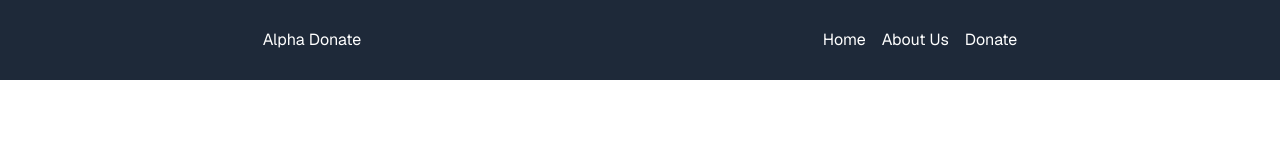
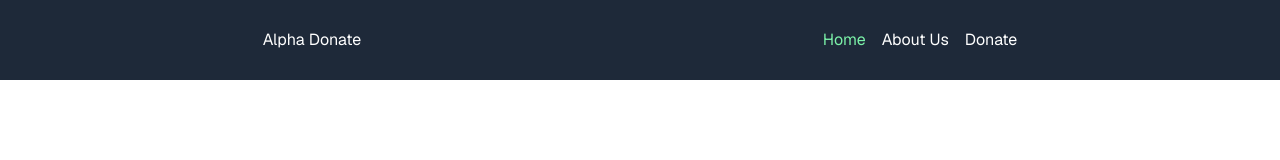
Before and after one commit to kumar-rinku0/donation-a, a Next.js app: page / in a window 1280 px wide. Shown: the top 160 px of the page. Built offline with nearby package versions, Linux system fonts and the light colour scheme.

Commit message:
navbar links pathname design created

```diff
--- a/components/navbar.tsx
+++ b/components/navbar.tsx
@@ -1,3 +1,7 @@
+"use client";
+
+import Link from "next/link";
+import { usePathname } from "next/navigation";
 import React from "react";
 
 const links = [
@@ -7,6 +11,7 @@ const links = [
 ];
 
 const Navbar = () => {
+  const pathname = usePathname();
   return (
     <div className="h-20 flex items-center justify-around px-8 bg-gray-800 text-white">
       <h1>Alpha Donate</h1>
@@ -14,7 +19,14 @@ const Navbar = () => {
         <ul className="flex space-x-4">
           {links.map((link) => (
             <li key={link.href}>
-              <a href={link.href}>{link.label}</a>
+              <Link
+                className={
+                  pathname === link.href ? "text-green-300" : "text-white"
+                }
+                href={link.href}
+              >
+                {link.label}
+              </Link>
             </li>
           ))}
         </ul>
```
